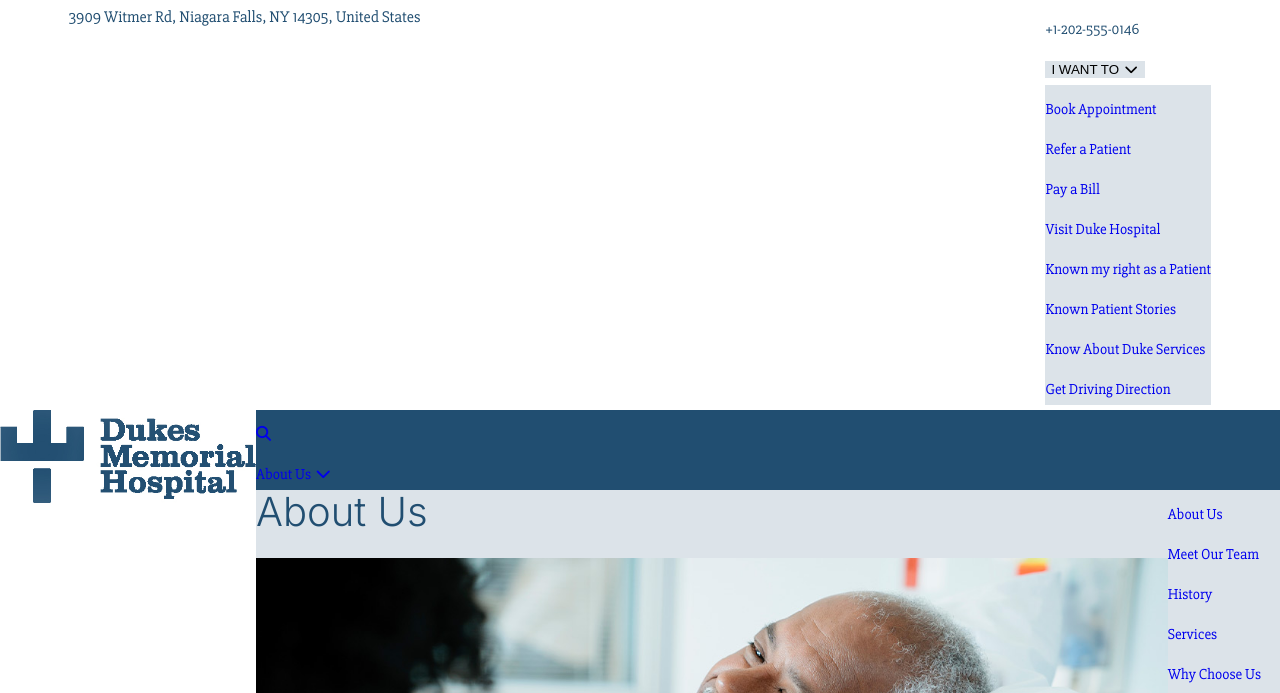
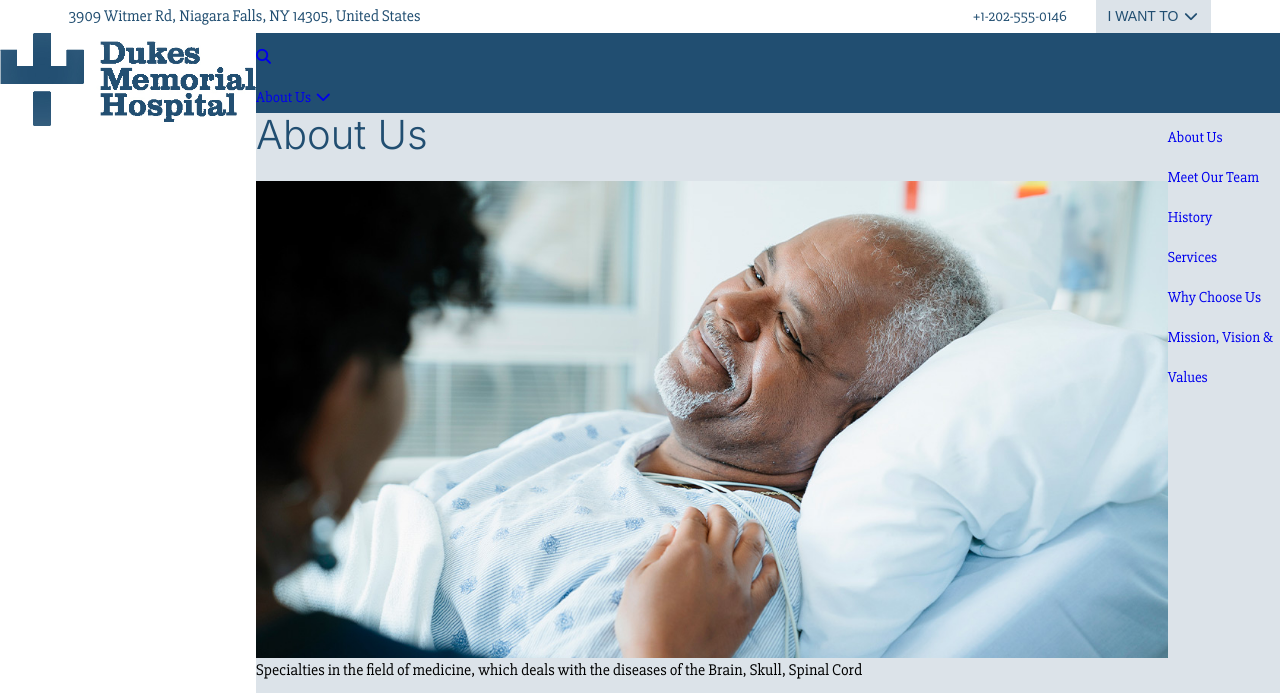
Before and after one commit to blackpopex/duke-memorial-website, a PHP site: page / in a window 1280 px wide. Shown: the top 693 px of the page. Run offline with PHP 8.4, Linux system fonts and the light colour scheme; some libraries are stand-ins or nearby versions.

Commit message:
Topnavbar containing address and I want to button completed

```diff
--- a/css/style.css
+++ b/css/style.css
@@ -277,7 +277,9 @@ button {
   border: none;
   outline: none;
   cursor: pointer;
+  font-size: 0.7rem;
 }
+
 .text-left {
   text-align: left;
 }
@@ -330,6 +332,87 @@ button {
   }
   .col-70 {
     width: 70%;
+  }
+}
+
+/******HEADER******/
+.navbar-top {
+  display: none;
+}
+@media (min-width: 768px) {
+  .navbar-top {
+    display: block;
+    padding: 0;
+    line-height: 0;
+  }
+  .navbar-top .container {
+    padding: 0 0.2em;
+  }
+
+  .navbar-top p {
+    width: 50%;
+    margin-inline: 0 auto;
+    margin-top: 0;
+    margin-bottom: 0;
+    padding: 0;
+  }
+  .navbar-top .container div {
+    display: flex;
+    align-items: center;
+    justify-content: space-between;
+    width: 50%;
+    margin-left: auto;
+    padding: 0;
+    max-width: 250px;
+  }
+
+  .navbar-top .container div a.inline-block {
+    width: auto;
+    padding: 0.4em 0.8em;
+  }
+
+  .navbar-top .container div ul.inline-block {
+    width: auto;
+  }
+  .navbar-top .container div ul.inline-block button {
+    padding: 0.6em 0.8em;
+    width: 100%;
+    color: var(--primary-color);
+    background-color: var(--next-primary-color);
+    font-weight: 500;
+  }
+
+  .navbar-top .inline-block .dropdown {
+    position: relative; /****will get back to you shortly******/
+    display: inline-block;
+  }
+  .navbar-top .inline-block .dropdown {
+    position: relative; /****will get back to you shortly******/
+    display: inline-block;
+  }
+  .navbar-top .inline-block .dropdown-content {
+    position: absolute; /****will get back to you shortly******/
+    display: none;
+    min-width: 250px;
+    padding: 1em 0.5em;
+    z-index: 99;
+    right: 0;
+    box-shadow: 1px 1px 1px 0 rgba(15, 15, 15, 0.1);
+    transition: display 0.5s ease-in-out;
+  }
+  .navbar-top .inline-block .dropdown-content li {
+    display: block;
+    width: 100%;
+    line-height: 1.4;
+  }
+  .navbar-top .inline-block .dropdown-content li a {
+    padding: 0.5em 0.8em;
+    text-align: left;
+    color: var(--primary-color);
+    font-weight: 300;
+  }
+  .navbar-top .inline-block .dropdown:hover .dropdown-content {
+    display: block;
   }
 }
 
--- a/index.html
+++ b/index.html
@@ -29,13 +29,13 @@
       <header id="main_header">
         <!--First Navbar-->
         <div id="first_navbar" class="navbar-top bg-white">
-          <div class="container flex align-start">
+          <div class="container flex">
             <p class="text-primary">
               3909 Witmer Rd, Niagara Falls, NY 14305, United States
             </p>
             <div>
+              <a href="#/" class="text-primary inline-block">+1-202-555-0146</a>
               <ul class="inline-block">
-                <li><a href="#/" class="text-primary">+1-202-555-0146</a></li>
                 <li class="dropdown">
                   <button class="dropdown-btn bg-next-primary-color">
                     I WANT TO <i class="fa fa-fw fa-chevron-down"></i>
```
